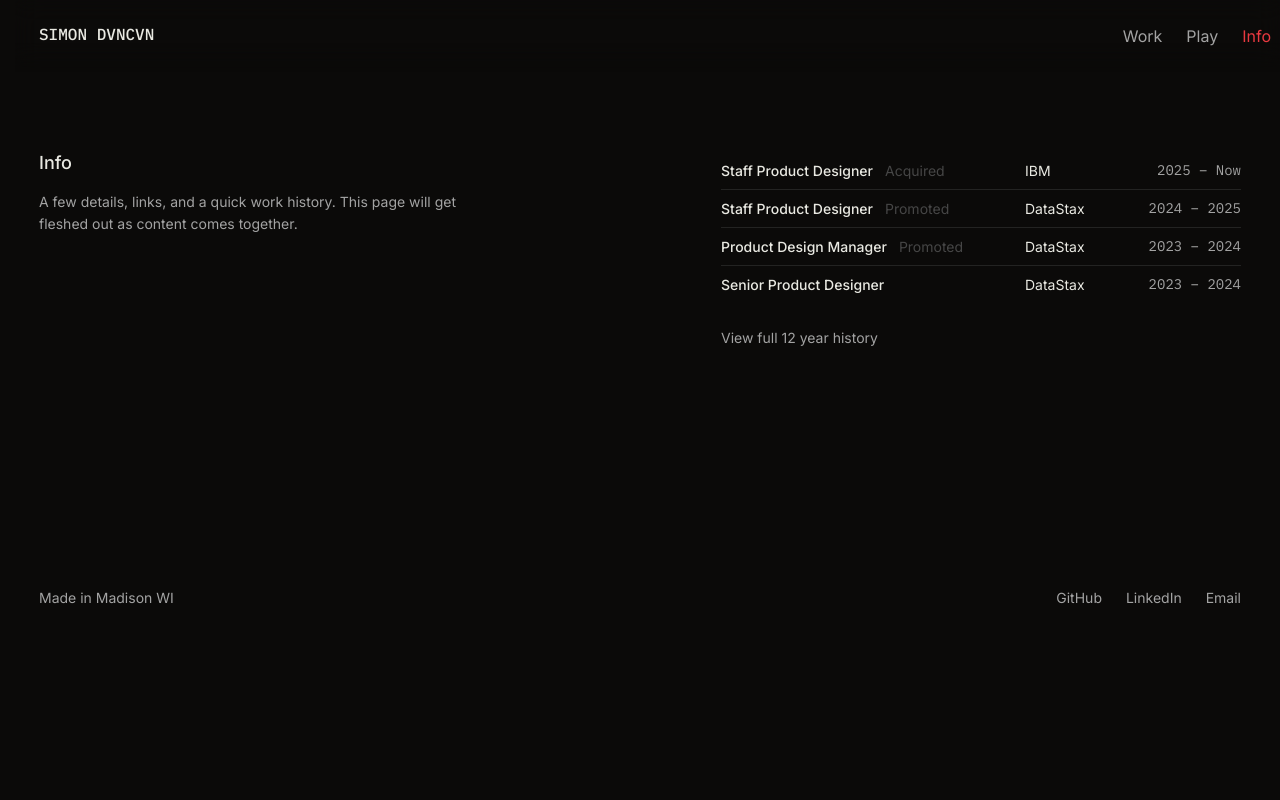
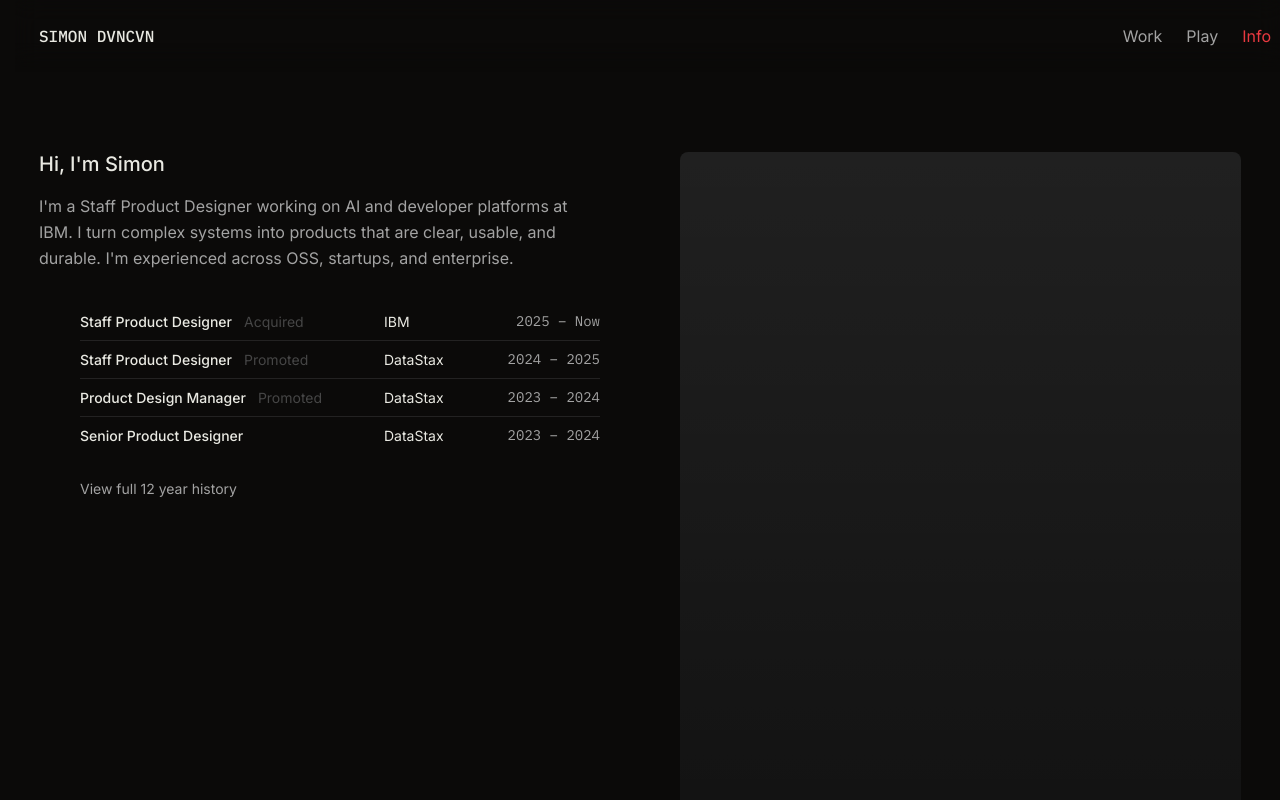
Before and after one commit to dvncvn/portfolio, a Next.js app: page /info in a window 1280 px wide. Shown: the top 800 px of the page. Built offline with nearby package versions, Linux system fonts and the light colour scheme.

Commit message:
Refine home/play/info layout and header interactions
Update Info layout for seamless Home→Info transition, refine Home Work section styling and hover dim behavior, simplify Play page chrome and grid layout, and improve header wordmark hover/click behavior.

```diff
--- a/content/play/items.json
+++ b/content/play/items.json
@@ -22,5 +22,17 @@
     "description": "Material and surface studies.",
     "thumbnail": "/images/langflow-preview.png",
     "href": "https://example.com"
+  },
+  {
+    "title": "Terra",
+    "description": "Generative Three.js visual with audio reactivity and ASCII textures.",
+    "thumbnail": "/images/langflow-preview.png",
+    "href": "https://example.com"
+  },
+  {
+    "title": "Of what was",
+    "description": "Ambient, tape-based album released on Bandcamp under Inverleith.",
+    "thumbnail": "/images/langflow-preview.png",
+    "href": "https://example.com"
   }
 ]
--- a/src/app/globals.css
+++ b/src/app/globals.css
@@ -83,14 +83,17 @@ html {
   overflow-y: scroll;
 }
 
-/* Work grid hover emphasis: dim non-hovered cards */
-.work-grid:hover .work-card {
-  opacity: 0.45;
+/* Home/work grid hover emphasis: dim non-hovered cards (including dead space) */
+.work-card {
   transition: opacity 300ms ease;
 }
 
-.work-grid:hover .work-card:hover,
-.work-grid:hover .work-card:focus-within {
+.work-section:hover .work-card {
+  opacity: 0.45;
+}
+
+.work-section:hover .work-card:hover,
+.work-section:hover .work-card:focus-within {
   opacity: 1;
 }
 
--- a/src/app/info/page.tsx
+++ b/src/app/info/page.tsx
@@ -1,7 +1,7 @@
 "use client";
 
-import { motion } from "framer-motion";
 import { EmploymentTable, type EmploymentRow } from "@/components/employment-table";
+import { BlurFade } from "@/components/ui/blur-fade";
 
 const workHistory: EmploymentRow[] = [
   {
@@ -37,37 +37,34 @@ const workHistory: EmploymentRow[] = [
 export default function InfoPage() {
   return (
     <div className="py-20">
-      <div className="grid gap-16 lg:grid-cols-2 lg:gap-24">
-        <motion.div
-          initial={{ opacity: 1, y: 10 }}
-          animate={{ opacity: 1, y: 0 }}
-          transition={{
-            duration: 0.35,
-            ease: [0.25, 0.1, 0.25, 1],
-          }}
-          className="space-y-4"
-        >
-          <h1 className="text-[18px] font-medium leading-tight text-foreground">
-            Info
-          </h1>
-          <p className="text-[14px] leading-relaxed text-muted-foreground lg:max-w-md">
-            A few details, links, and a quick work history. This page will get
-            fleshed out as content comes together.
-          </p>
-        </motion.div>
+      {/* 2-column layout with max 80px gap at large sizes */}
+      <section className="grid gap-10 lg:grid-cols-2 lg:gap-20">
+        {/* Left column: intro (unanimated) + table immediately below */}
+        <div className="space-y-8">
+          <div className="space-y-4">
+            <h1 className="text-[20px] font-medium leading-tight text-foreground">
+              Hi, I&apos;m Simon
+            </h1>
+            <p className="text-base leading-relaxed text-muted-foreground lg:max-w-[768px]">
+              I&apos;m a Staff Product Designer working on AI and developer platforms
+              at IBM. I turn complex systems into products that are clear, usable, and
+              durable. I&apos;m experienced across OSS, startups, and enterprise.
+            </p>
+          </div>
 
-        <motion.div
-          initial={{ opacity: 1, y: 10 }}
-          animate={{ opacity: 1, y: 0 }}
-          transition={{
-            duration: 0.35,
-            delay: 0.06,
-            ease: [0.25, 0.1, 0.25, 1],
-          }}
-        >
-          <EmploymentTable rows={workHistory} />
-        </motion.div>
-      </div>
+          {/* Table should be the first thing below the intro paragraph */}
+          <BlurFade delay={0}>
+            <EmploymentTable rows={workHistory} />
+          </BlurFade>
+        </div>
+
+        {/* Right column: photo (placeholder for now) */}
+        <BlurFade delay={0.06} className="w-full">
+          <div className="w-full overflow-hidden rounded-[8px] bg-[#121212]">
+            <div className="aspect-[4/5] w-full bg-gradient-to-b from-white/[0.06] to-transparent" />
+          </div>
+        </BlurFade>
+      </section>
     </div>
   );
 }
--- a/src/app/page.tsx
+++ b/src/app/page.tsx
@@ -47,9 +47,9 @@ export default function Home() {
       </section>
 
       {/* Work section */}
-      <section className="mt-32">
+      <section className="work-section mt-32">
         <div className="mb-8 flex items-baseline justify-between">
-          <h2 className="text-[14px] font-medium uppercase tracking-wide text-foreground">
+          <h2 className="text-[14px] font-medium uppercase tracking-wide text-[#7D7D7D]">
             Work
           </h2>
         </div>
--- a/src/app/play/page.tsx
+++ b/src/app/play/page.tsx
@@ -6,15 +6,7 @@ export default async function PlayPage() {
 
   return (
     <div className="py-20">
-      <div className="space-y-10">
-        <div className="space-y-2">
-          <h1 className="text-[18px] font-medium text-foreground">Play</h1>
-          <p className="text-[14px] text-muted-foreground">
-            Experiments, side projects, and visual explorations.
-          </p>
-        </div>
-        <PlayGrid items={items} />
-      </div>
+      <PlayGrid items={items} />
     </div>
   );
 }
--- a/src/components/intro-block.tsx
+++ b/src/components/intro-block.tsx
@@ -35,7 +35,7 @@ export function IntroBlock({ animate = true }: { animate?: boolean }) {
             className="text-muted-foreground transition-colors hover:text-foreground"
             tabIndex={isHovered ? 0 : -1}
           >
-            Learn more about me →
+            More →
           </Link>
         </div>
       </div>
--- a/src/components/play-grid.tsx
+++ b/src/components/play-grid.tsx
@@ -9,14 +9,14 @@ type PlayGridProps = {
 
 export function PlayGrid({ items }: PlayGridProps) {
   return (
-    <div className="grid gap-6 sm:grid-cols-2 lg:grid-cols-3">
+    <div className="grid gap-6 sm:grid-cols-2 md:grid-cols-3 lg:grid-cols-4">
       {items.map((item, idx) => (
         <BlurFade key={item.href} delay={0.12 + idx * 0.05} inView>
           <a
             href={item.href}
             target="_blank"
             rel="noopener noreferrer"
-            className="group block rounded-[8px] bg-[#121212] p-4 transition-colors hover:bg-white/[0.02]"
+            className="group block rounded-[8px] bg-transparent p-4 transition-colors hover:bg-[#121212]"
           >
             <div className="space-y-3">
               <div className="overflow-hidden rounded-[6px] border border-white/10 bg-black/20">
--- a/src/components/site-shell.tsx
+++ b/src/components/site-shell.tsx
@@ -1,7 +1,7 @@
 "use client";
 
 import Link from "next/link";
-import { usePathname } from "next/navigation";
+import { usePathname, useRouter } from "next/navigation";
 import { useEffect, useRef, useState } from "react";
 import { motion, useMotionValueEvent, useScroll } from "framer-motion";
 import { HyperText } from "@/components/ui/hyper-text";
@@ -52,6 +52,7 @@ function useHideOnScroll() {
 
 export function SiteShell({ children }: SiteShellProps) {
   const pathname = usePathname();
+  const router = useRouter();
   const hidden = useHideOnScroll();
 
   const isActive = (href: string) => {
@@ -85,7 +86,15 @@ export function SiteShell({ children }: SiteShellProps) {
           <div className="flex items-center gap-2">
             <Link
               href="/"
-              className="text-foreground"
+              aria-label="Home"
+              className="inline-flex items-center text-foreground -m-2 p-2"
+              onPointerDown={(e) => {
+                // Navigate immediately even if the wordmark is mid-animation.
+                // Keep href="/" for accessibility, but trigger navigation on pointer down
+                // to avoid any perceived delay from ongoing animation work.
+                e.preventDefault();
+                router.push("/");
+              }}
             >
               <HyperText
                 as="span"
@@ -119,7 +128,7 @@ export function SiteShell({ children }: SiteShellProps) {
 
       <main className="mx-auto w-full max-w-[1400px] px-6">{children}</main>
 
-      <footer className="mt-32">
+      <footer className="mt-20">
         <div className="mx-auto flex w-full max-w-[1400px] flex-col gap-4 px-6 py-8 text-sm text-muted-foreground sm:flex-row sm:items-center sm:justify-between">
           <span>Made in Madison WI</span>
           <div className="flex flex-wrap gap-6">
--- a/src/components/ui/hyper-text.tsx
+++ b/src/components/ui/hyper-text.tsx
@@ -22,6 +22,8 @@ interface HyperTextProps extends MotionProps {
   startOnView?: boolean
   /** Whether to trigger animation on hover */
   animateOnHover?: boolean
+  /** If true, only animate once (first trigger) */
+  animateOnce?: boolean
   /** Custom character set for scramble effect. Defaults to uppercase alphabet */
   characterSet?: CharacterSet
 }
@@ -40,6 +42,7 @@ export function HyperText({
   as: Component = "div",
   startOnView = false,
   animateOnHover = true,
+  animateOnce = false,
   characterSet = DEFAULT_CHARACTER_SET,
   ...props
 }: HyperTextProps) {
@@ -51,11 +54,15 @@ export function HyperText({
     children.split("")
   )
   const [isAnimating, setIsAnimating] = useState(false)
+  const hasAnimated = useRef(false)
+  const isHovering = useRef(false)
+  const hasTriggeredThisHover = useRef(false)
   const iterationCount = useRef(0)
   const elementRef = useRef<HTMLElement>(null)
 
-  const handleAnimationTrigger = () => {
-    if (animateOnHover && !isAnimating) {
+  const trigger = () => {
+    if (animateOnce && hasAnimated.current) return
+    if (!isAnimating) {
       iterationCount.current = 0
       setIsAnimating(true)
     }
@@ -119,6 +126,7 @@ export function HyperText({
       if (progress < 1) {
         animationFrameId = requestAnimationFrame(animate)
       } else {
+        hasAnimated.current = true
         setIsAnimating(false)
       }
     }
@@ -131,9 +139,29 @@ export function HyperText({
   return (
     <MotionComponent
       ref={elementRef}
+      {...props}
+      // Keep this clickable/selectable within links while animating.
+      // (No pointer-events disabling; no preventDefault/stopPropagation anywhere.)
       className={cn("inline-block overflow-hidden", className)}
-      onMouseEnter={handleAnimationTrigger}
-      {...props}
+      onPointerEnter={(e: React.PointerEvent) => {
+        if (!animateOnHover) return
+        // Avoid retriggers caused by layout/scroll-driven header motion:
+        // only animate after a real pointer movement while hovering.
+        isHovering.current = true
+        hasTriggeredThisHover.current = false
+      }}
+      onPointerMove={(e: React.PointerEvent) => {
+        if (!animateOnHover) return
+        if (!isHovering.current) return
+        if (hasTriggeredThisHover.current) return
+        hasTriggeredThisHover.current = true
+        trigger()
+      }}
+      onPointerLeave={(e: React.PointerEvent) => {
+        if (!animateOnHover) return
+        isHovering.current = false
+        hasTriggeredThisHover.current = false
+      }}
     >
       <AnimatePresence>
         {displayText.map((letter, index) => (
```
